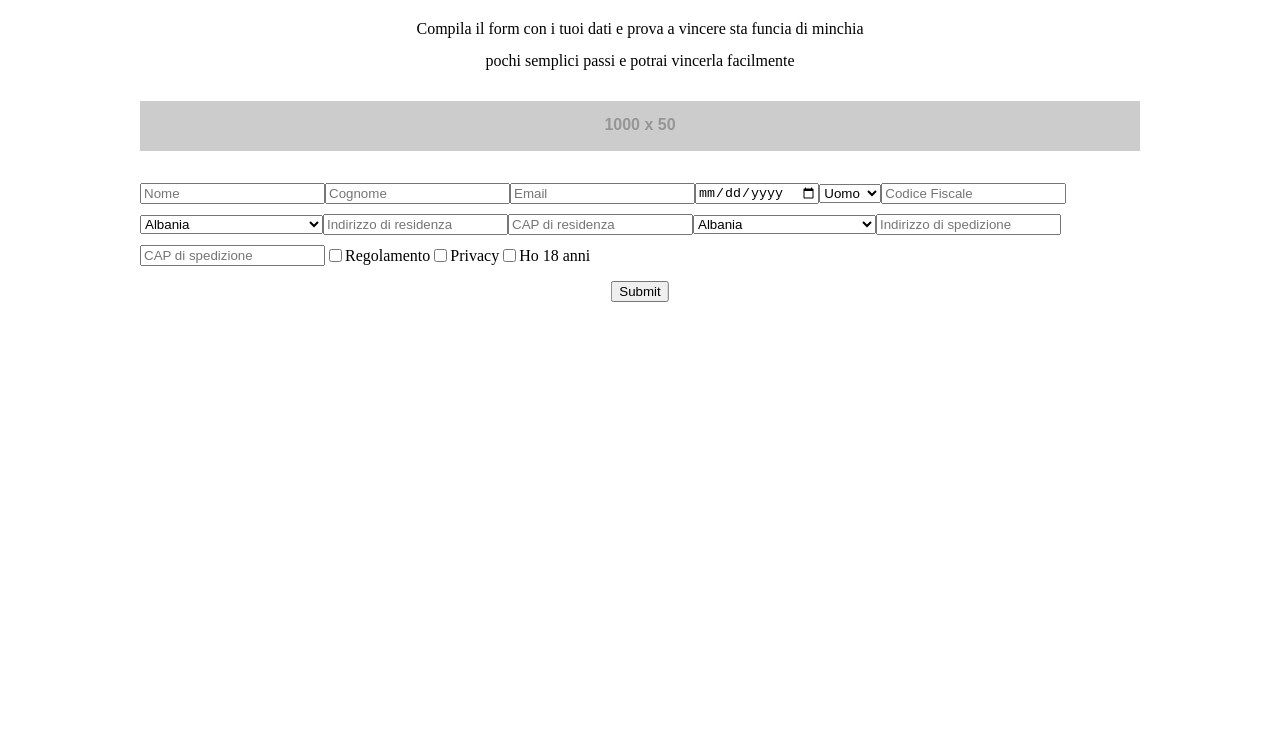
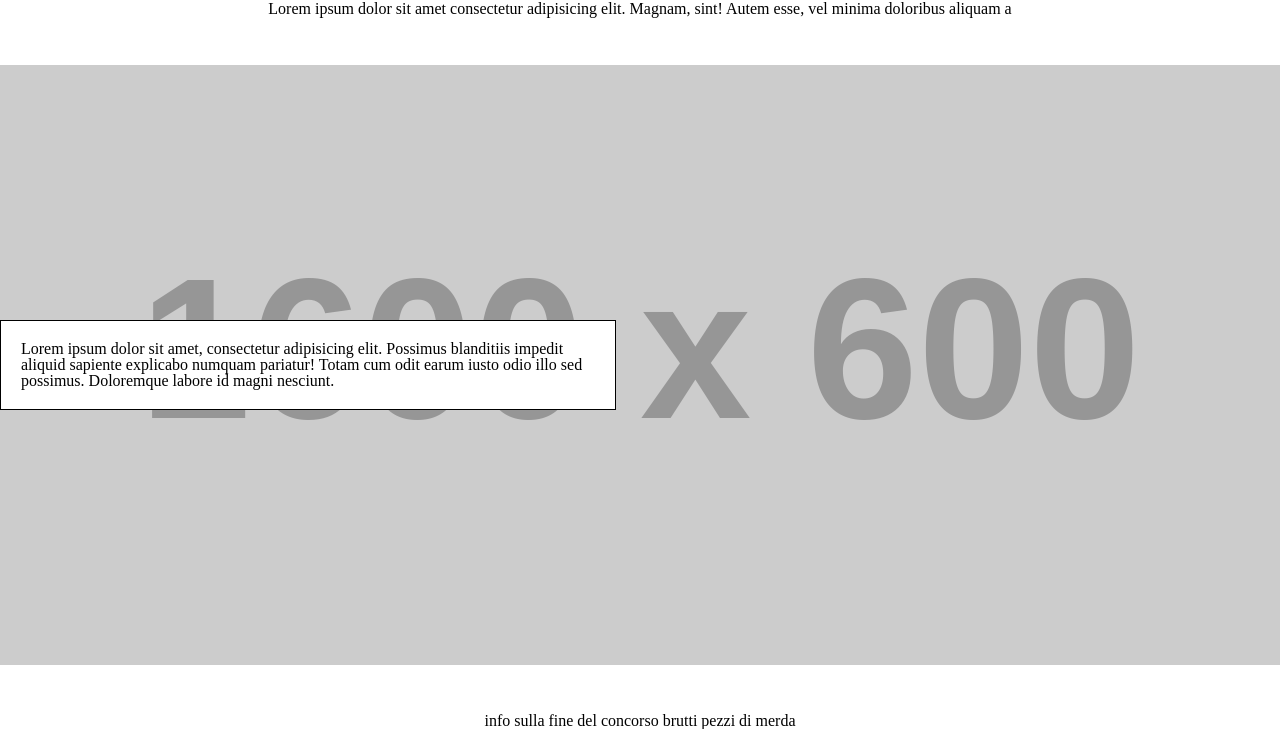
Before and after one commit to Andrea92Fabio/ProjectWork-IFOA, a plain HTML site: page Front-End/indexVicio.html in a window 1280 px wide. Shown: the part 611-1340 px from the top of the page. Before the commit the page ends 913 px from the top, so only its background shows below. Drawn offline with Linux system fonts and the light colour scheme; placeholder pictures from the web are drawn by us.

Commit message:
added thank you page

```diff
--- a/Front-End/assets/css/styleVicio.css
+++ b/Front-End/assets/css/styleVicio.css
@@ -7,8 +7,16 @@
     flex-wrap: wrap;
 }
 
+#ty-view {
+    display: flex;
+    flex-direction: column;
+    flex-wrap: wrap;
+    justify-content: center;
+    align-items: center;
+}
+
 #form-view {
-    display: flex;
+    display: none;
     flex-direction: column;
     flex-wrap: wrap;
     justify-content: center;
--- /dev/null
+++ b/Front-End/assets/css/thankyou-page.css
@@ -0,0 +1,23 @@
+
+.backimg {
+    background-image:url("https://placehold.co/1600x600") ;
+    background-size: cover;
+    background-position: center;
+    background-repeat: no-repeat;
+    height: 600px;
+    align-items: center;
+    justify-content: center;
+
+}
+
+.leftside,
+
+.left-side {
+    flex-direction: column;
+    justify-content: center;
+    padding: 20px;
+    background:white; /* sfondo leggermente scuro per leggere meglio il testo */
+    border: 1px;
+    border-style: solid;
+    border-color: black;
+}
--- a/Front-End/indexVicio.html
+++ b/Front-End/indexVicio.html
@@ -6,7 +6,9 @@
     <meta name="viewport" content="width=device-width, initial-scale=1.0">
     <link rel="stylesheet" href="./assets/css/reset.css" media="all">
     <link rel="stylesheet" href="./assets/css/style.css" media="all">
+    <link rel="stylesheet" href="./assets/css/home.css" media="all">
     <link rel="stylesheet" href="./assets/css/styleVicio.css" media="all">
+    <link rel="stylesheet" href="./assets/css/thankyou-page.css" media="all">
     <title>Document</title>
 </head>
 
@@ -231,6 +233,21 @@
     </div>
     </form>
     </div>
+    <div id="ty-view" class="view">
+        <img src="https://placehold.co/1600x600" alt="">
+        <h2 class="title-900 text-center mt-lg">Grazie per aver partecipato</h2>
+        <p class="mt-sm">Lorem ipsum dolor sit amet consectetur adipisicing elit. Magnam, sint! Autem esse, vel minima doloribus aliquam a</p>
+        <div class="backimg grid-2-col mt-lg">
+            <div class="left-side" >
+                <p>Lorem ipsum dolor sit amet, consectetur adipisicing elit.
+                    Possimus blanditiis impedit aliquid sapiente explicabo numquam pariatur! Totam cum odit earum iusto odio illo sed possimus. Doloremque labore id magni nesciunt.</p>
+            </div>
+            <div></div>
+        </div>
+        <div class="mt-lg"> <p>info sulla fine del concorso brutti pezzi di merda</p></div>
+
+    </div>
+
 </body>
 
 </html>
```
